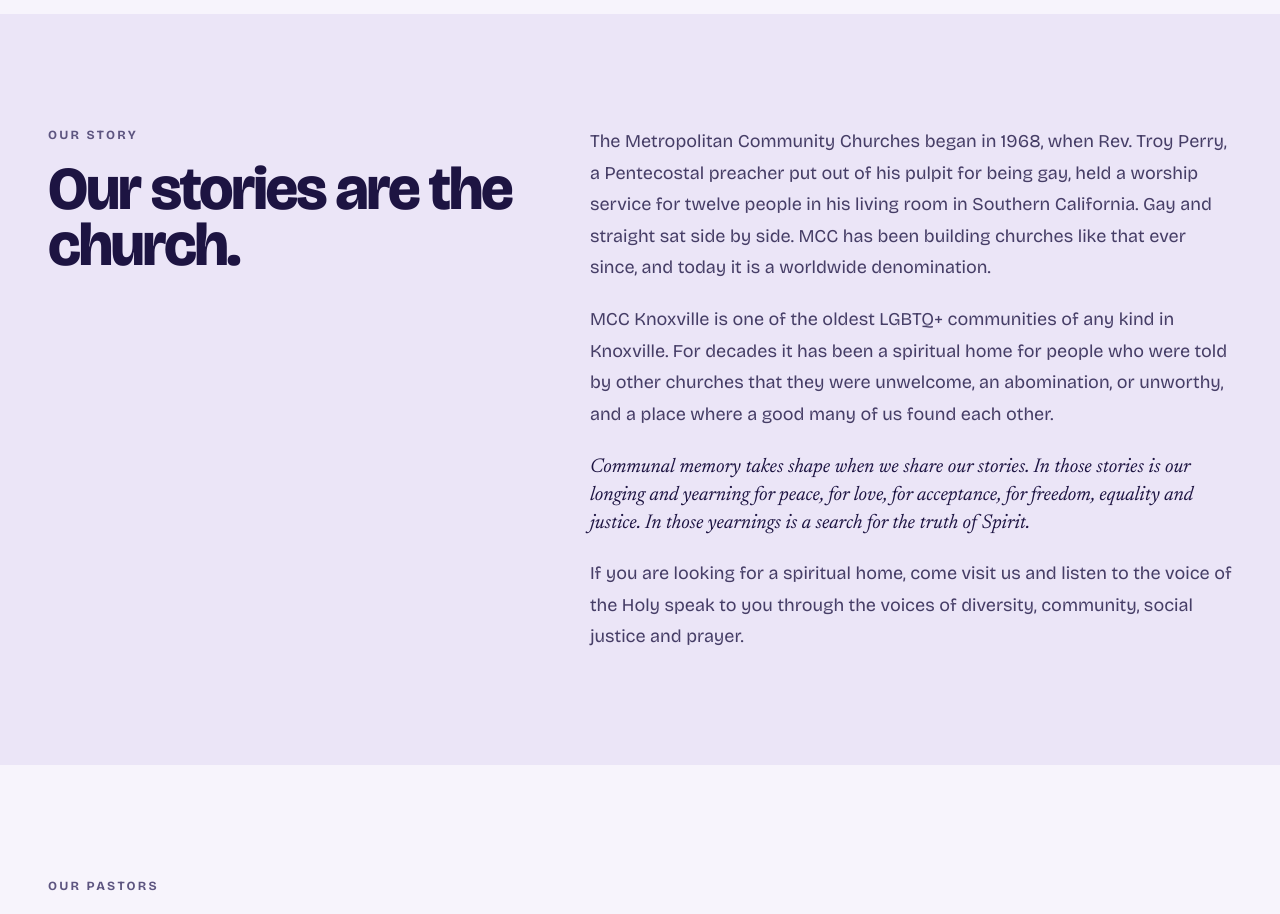
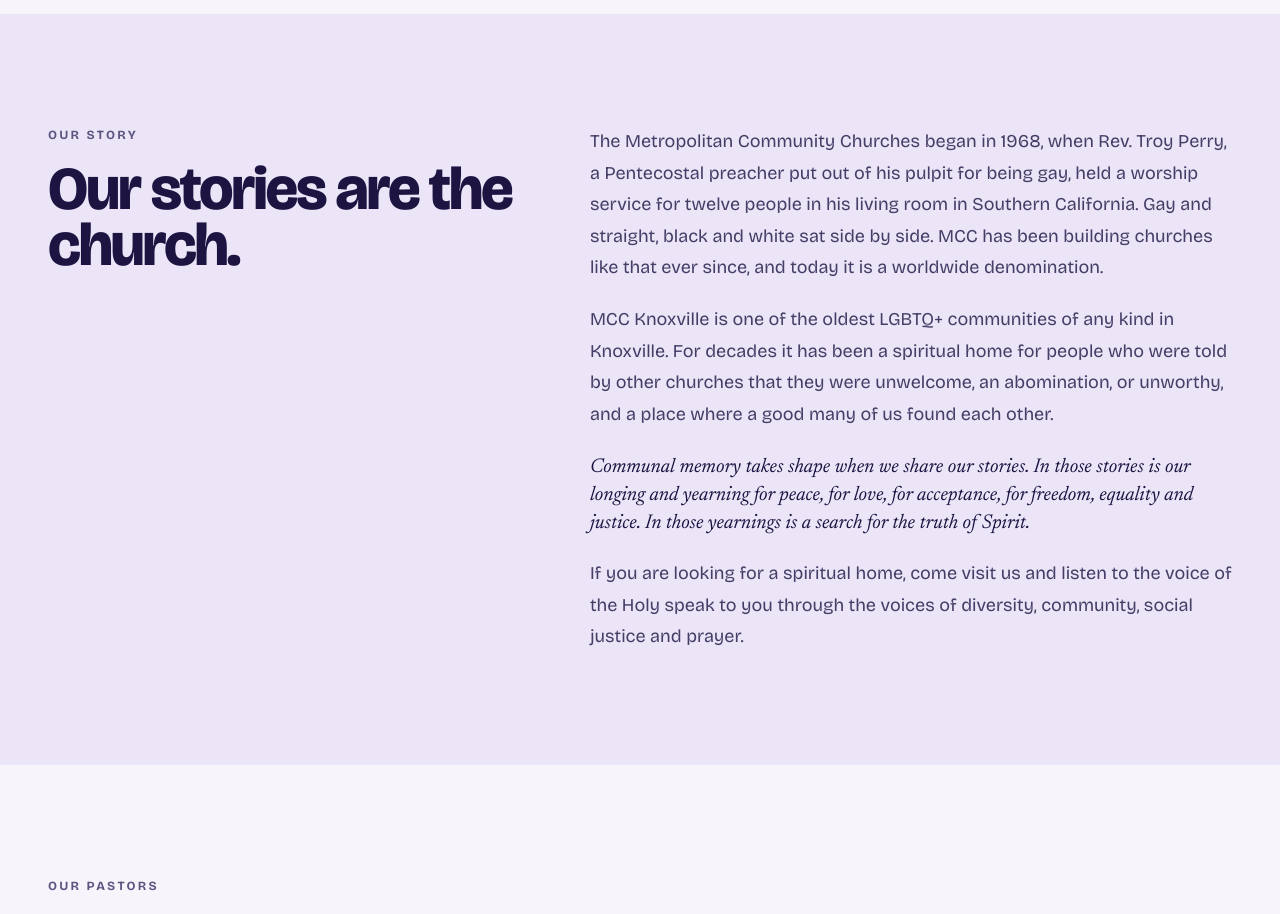
Before and after one commit to edesent/mccknoxville, a Next.js app: page /about in a window 1280 px wide. Shown: the part 1440-2354 px from the top of the page. Built offline with nearby package versions, Linux system fonts and the light colour scheme; no server answers.

Commit message:
About page: "Gay and straight, black and white sat side by side."

```diff
--- a/src/app/about/page.tsx
+++ b/src/app/about/page.tsx
@@ -63,7 +63,7 @@ export default function AboutPage() {
             <p>
               The Metropolitan Community Churches began in 1968, when Rev. Troy Perry, a Pentecostal preacher put out
               of his pulpit for being gay, held a worship service for twelve people in his living room in Southern
-              California. Gay and straight sat side by side. MCC has been building churches like that ever since, and
+              California. Gay and straight, black and white sat side by side. MCC has been building churches like that ever since, and
               today it is a worldwide denomination.
             </p>
             <p>
```
